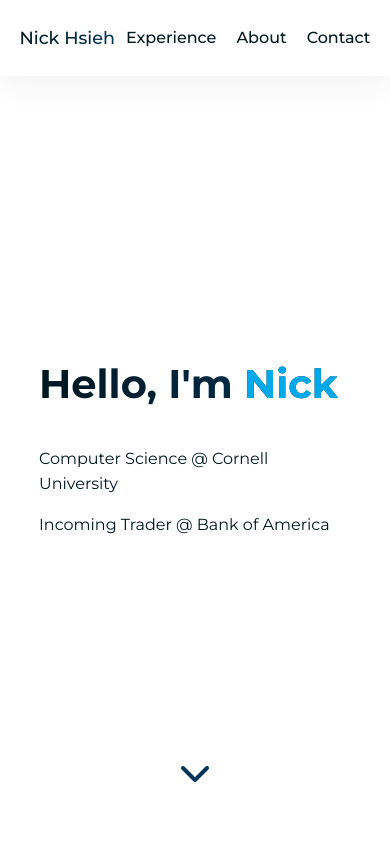
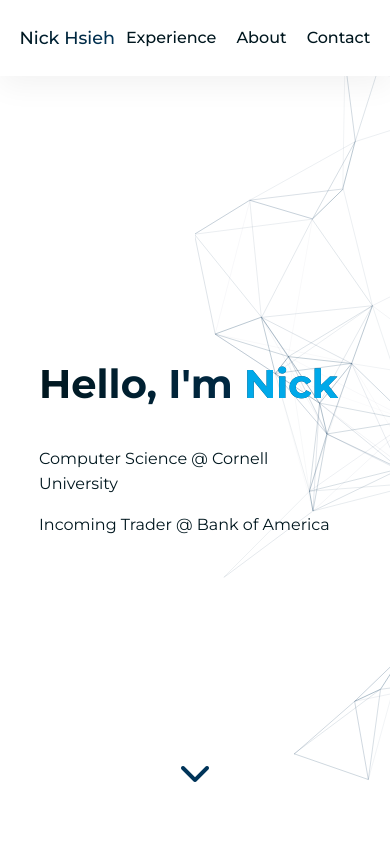
Before and after one commit to nickhsieh21/nickhsieh21.github.io, a plain HTML site: page index.html in a window 390 px wide. Shown: the top 844 px of the page. Drawn offline with nearby package versions, Linux system fonts and the light colour scheme.

Commit message:
Update particles

```diff
--- a/index.html
+++ b/index.html
@@ -256,7 +256,7 @@
           "value": "#003459"
         },
         "shape": {
-          "type": "circle",
+          "type": "none",
           "stroke": {
             "width": 0,
             "color": "#00171f"
@@ -267,7 +267,7 @@
         },
         "opacity": {
           "value": 0.5,
-          "random": false,
+          "random": true,
           "anim": {
             "enable": false,
             "speed": 1,
@@ -288,7 +288,7 @@
         "line_linked": {
           "enable": true,
           "distance": 150,
-          "color": "#5c88da",
+          "color": "#003459",
           "opacity": 0.4,
           "width": 1
         },
--- a/styles.css
+++ b/styles.css
@@ -604,10 +604,6 @@ footer {
 
 /* Responsive Design */
 @media (max-width: 768px) {
-  #landing {
-    background: white;
-  }
-
   .logo a {
     font-size: 1.1rem;
   }
@@ -638,6 +634,7 @@ footer {
 
   .timeline-item {
     padding-left: 75px;
+    padding-right: 0%;
   }
 
   .timeline-logo {
```
